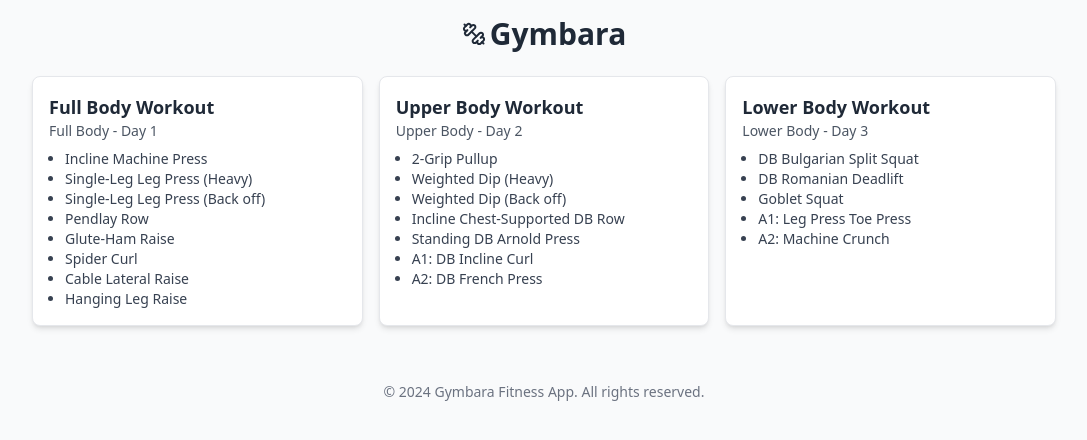
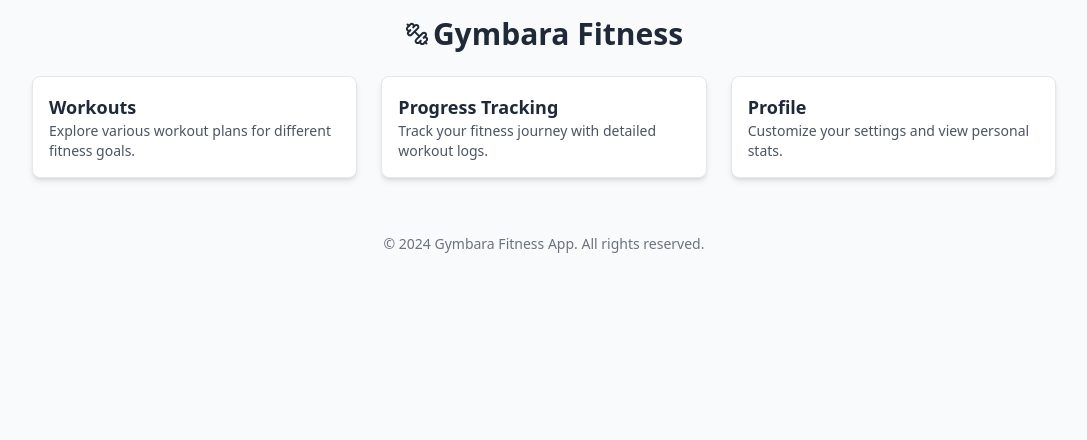
Before and after one commit to haikali3/gymbara, a Next.js app: page / in a window 1280 px wide. Shown: the top 440 px of the page, without its empty margins (96-1183 px from the left). Built offline with nearby package versions, Linux system fonts and the light colour scheme.

Commit message:
add backbutton add refine page

```diff
--- a/src/app/page.tsx
+++ b/src/app/page.tsx
@@ -2,88 +2,48 @@
 import { useRouter } from "next/navigation";
 import { Dumbbell } from "lucide-react";
 
-interface WorkoutPlan {
-  title: string;
-  description: string;
-  exercises: string[];
-  route: string;
-}
-
-// Define workout plans
-const workoutPlans: WorkoutPlan[] = [
-  {
-    title: "Full Body Workout",
-    description: "Full Body - Day 1",
-    exercises: [
-      "Incline Machine Press",
-      "Single-Leg Leg Press (Heavy)",
-      "Single-Leg Leg Press (Back off)",
-      "Pendlay Row",
-      "Glute-Ham Raise",
-      "Spider Curl",
-      "Cable Lateral Raise",
-      "Hanging Leg Raise",
-    ],
-    route: "/workouts/full-body",
-  },
-  {
-    title: "Upper Body Workout",
-    description: "Upper Body - Day 2",
-    exercises: [
-      "2-Grip Pullup",
-      "Weighted Dip (Heavy)",
-      "Weighted Dip (Back off)",
-      "Incline Chest-Supported DB Row",
-      "Standing DB Arnold Press",
-      "A1: DB Incline Curl",
-      "A2: DB French Press",
-    ],
-    route: "/workouts/upper-body",
-  },
-  {
-    title: "Lower Body Workout",
-    description: "Lower Body - Day 3",
-    exercises: [
-      "DB Bulgarian Split Squat",
-      "DB Romanian Deadlift",
-      "Goblet Squat",
-      "A1: Leg Press Toe Press",
-      "A2: Machine Crunch",
-    ],
-    route: "/workouts/lower-body",
-  },
-];
-
 export default function Home() {
   const router = useRouter();
-
-  const navigateToWorkout = (route: string) => {
-    router.push(route);
-  };
 
   return (
     <div className="min-h-screen bg-gray-50 p-4 flex flex-col items-center gap-6 font-sans">
       <header className="flex items-center justify-center w-full relative gap-1">
         <Dumbbell className="h-6 w-6 text-gray-800" />
-        <h2 className="text-3xl font-semibold text-gray-800">Gymbara</h2>
+        <h2 className="text-3xl font-semibold text-gray-800">Gymbara Fitness</h2>
       </header>
 
-      <main className="grid gap-4 w-full max-w-5xl grid-cols-1 sm:grid-cols-2 md:grid-cols-3">
-        {workoutPlans.map((plan, index) => (
+      <main className="w-full max-w-5xl">
+        <div className="grid gap-6 grid-cols-1 sm:grid-cols-2 md:grid-cols-3">
           <div
-            key={index}
-            onClick={() => navigateToWorkout(plan.route)}
+            onClick={() => router.push("/workouts")}
             className="bg-white border border-gray-200 rounded-lg shadow-md cursor-pointer hover:shadow-lg p-4"
           >
-            <h3 className="text-lg font-semibold text-gray-800">{plan.title}</h3>
-            <p className="text-sm text-gray-600">{plan.description}</p>
-            <ul className="mt-2 text-sm text-gray-700 list-disc pl-4">
-              {plan.exercises.map((exercise, i) => (
-                <li key={i}>{exercise}</li>
-              ))}
-            </ul>
+            <h3 className="text-lg font-semibold text-gray-800">Workouts</h3>
+            <p className="text-sm text-gray-600">
+              Explore various workout plans for different fitness goals.
+            </p>
           </div>
-        ))}
+
+          <div
+            onClick={() => router.push("/progress")}
+            className="bg-white border border-gray-200 rounded-lg shadow-md cursor-pointer hover:shadow-lg p-4"
+          >
+            <h3 className="text-lg font-semibold text-gray-800">Progress Tracking</h3>
+            <p className="text-sm text-gray-600">
+              Track your fitness journey with detailed workout logs.
+            </p>
+          </div>
+
+          <div
+            onClick={() => router.push("/profile")}
+            className="bg-white border border-gray-200 rounded-lg shadow-md cursor-pointer hover:shadow-lg p-4"
+          >
+            <h3 className="text-lg font-semibold text-gray-800">Profile</h3>
+            <p className="text-sm text-gray-600">
+              Customize your settings and view personal stats.
+            </p>
+          </div>
+        </div>
       </main>
 
       <footer className="text-center text-gray-500 text-sm mt-8">
--- a/src/app/workouts/full-body/page.tsx
+++ b/src/app/workouts/full-body/page.tsx
@@ -1,9 +1,10 @@
 "use client";
+import { useRouter } from "next/navigation";
 import Image from "next/image";
 import { useState } from "react";
 import { Button } from "@/components/ui/button";
 import { Input } from "@/components/ui/input";
-import { Dumbbell } from "lucide-react";
+import { Dumbbell, ChevronLeft } from "lucide-react";
 import TimePickerDialog from "@/components/time-picker-dialog";
 
 // Define an interface for the exercise
@@ -77,27 +78,33 @@ function ExerciseCard({ exercise }: { exercise: Exercise }) {
 }
 
 export default function FullBodyWorkoutPage() {
+  const router = useRouter();
 
   const exercises: Exercise[] = [
-    { name: "Incline Machine Press", defaultSets: 3 },
-    { name: "Single-Leg Leg Press (Heavy)", defaultSets: 4 },
+    { name: "Incline Machine Press", defaultSets: 1 },
+    { name: "Single-Leg Leg Press (Heavy)", defaultSets: 2 },
+    { name: "Single-Leg Leg Press (Back off)", defaultSets: 1 },
     { name: "Pendlay Row", defaultSets: 3 },
     { name: "Glute-Ham Raise", defaultSets: 2 },
-    { name: "Spider Curl", defaultSets: 3 },
+    { name: "Spider Curl", defaultSets: 2 },
+    { name: "Cable Lateral Raise", defaultSets: 2 },
+    { name: "Hanging Leg Raise", defaultSets: 2 },
   ];
 
   return (
     <div className="min-h-screen bg-gray-50 p-2 pt-4 pb-4 flex flex-col items-center gap-4 font-sans">
       <header className="flex items-center justify-center w-full relative gap-1">
         <Dumbbell className="h-5 w-5 text-gray-800" />
-        <h2 className="text-3xl font-semibold text-gray-800 text-center">
-          Full Body Workout
+        <h2 className="pl-2 text-3xl font-semibold text-gray-800 text-center">
+          full body
         </h2>
       </header>
 
       <main className="grid gap-1 w-full max-w-5xl grid-cols-1 sm:grid-cols-2 md:grid-cols-1">
-        <div>
-
+        <div className="flex items-center justify-between pb-1">
+          <Button onClick={() => router.back()} size="icon">
+            <ChevronLeft className="h-4 w-4" />
+          </Button>
           {/* Timer Button with Dialog */}
           <TimePickerDialog />
         </div>
--- /dev/null
+++ b/src/app/workouts/page.tsx
@@ -0,0 +1,94 @@
+"use client";
+import { useRouter } from "next/navigation";
+import { Dumbbell } from "lucide-react";
+
+interface WorkoutPlan {
+  title: string;
+  description: string;
+  exercises: string[];
+  route: string;
+}
+
+// Define workout plans
+const workoutPlans: WorkoutPlan[] = [
+  {
+    title: "Full Body Workout",
+    description: "Full Body - Day 1",
+    exercises: [
+      "Incline Machine Press",
+      "Single-Leg Leg Press (Heavy)",
+      "Single-Leg Leg Press (Back off)",
+      "Pendlay Row",
+      "Glute-Ham Raise",
+      "Spider Curl",
+      "Cable Lateral Raise",
+      "Hanging Leg Raise",
+    ],
+    route: "/workouts/full-body",
+  },
+  {
+    title: "Upper Body Workout",
+    description: "Upper Body - Day 2",
+    exercises: [
+      "2-Grip Pullup",
+      "Weighted Dip (Heavy)",
+      "Weighted Dip (Back off)",
+      "Incline Chest-Supported DB Row",
+      "Standing DB Arnold Press",
+      "A1: DB Incline Curl",
+      "A2: DB French Press",
+    ],
+    route: "/workouts/upper-body",
+  },
+  {
+    title: "Lower Body Workout",
+    description: "Lower Body - Day 3",
+    exercises: [
+      "DB Bulgarian Split Squat",
+      "DB Romanian Deadlift",
+      "Goblet Squat",
+      "A1: Leg Press Toe Press",
+      "A2: Machine Crunch",
+    ],
+    route: "/workouts/lower-body",
+  },
+];
+
+export default function Workout() {
+  const router = useRouter();
+
+  const navigateToWorkout = (route: string) => {
+    router.push(route);
+  };
+
+  return (
+    <div className="min-h-screen bg-gray-50 p-4 flex flex-col items-center gap-6 font-sans">
+      <header className="flex items-center justify-center w-full relative gap-1">
+        <Dumbbell className="h-6 w-6 text-gray-800" />
+        <h2 className="text-3xl font-semibold text-gray-800">Gymbara</h2>
+      </header>
+
+      <main className="grid gap-4 w-full max-w-5xl grid-cols-1 sm:grid-cols-2 md:grid-cols-3">
+        {workoutPlans.map((plan, index) => (
+          <div
+            key={index}
+            onClick={() => navigateToWorkout(plan.route)}
+            className="bg-white border border-gray-200 rounded-lg shadow-md cursor-pointer hover:shadow-lg p-4"
+          >
+            <h3 className="text-lg font-semibold text-gray-800">{plan.title}</h3>
+            <p className="text-sm text-gray-600">{plan.description}</p>
+            <ul className="mt-2 text-sm text-gray-700 list-disc pl-4">
+              {plan.exercises.map((exercise, i) => (
+                <li key={i}>{exercise}</li>
+              ))}
+            </ul>
+          </div>
+        ))}
+      </main>
+
+      <footer className="text-center text-gray-500 text-sm mt-8">
+        © {new Date().getFullYear()} Gymbara Fitness App. All rights reserved.
+      </footer>
+    </div>
+  );
+}
--- a/src/components/time-picker-dialog.tsx
+++ b/src/components/time-picker-dialog.tsx
@@ -2,14 +2,15 @@ import { Dialog, DialogContent, DialogTitle, DialogTrigger, DialogHeader, Dialog
 import TimePickerDemo from "./time-picker-demo";
 import { Button } from "@/components/ui/button";
 import { useState } from "react";
+import { Clock } from "lucide-react";
 
 export default function TimePickerDialog() {
-  const [date, setDate] = useState<Date | undefined>(new Date());
-
   return (
     <Dialog>
       <DialogTrigger asChild>
-        <Button variant="outline">Open Timer</Button>
+        <Button variant="outline">
+          <Clock />
+        </Button>
       </DialogTrigger>
       <DialogContent className="sm:max-w-[425px] justify-center">
         <DialogHeader>
```
Also changed, not shown: 1 other file (tests, documents, lock files or other folders).
